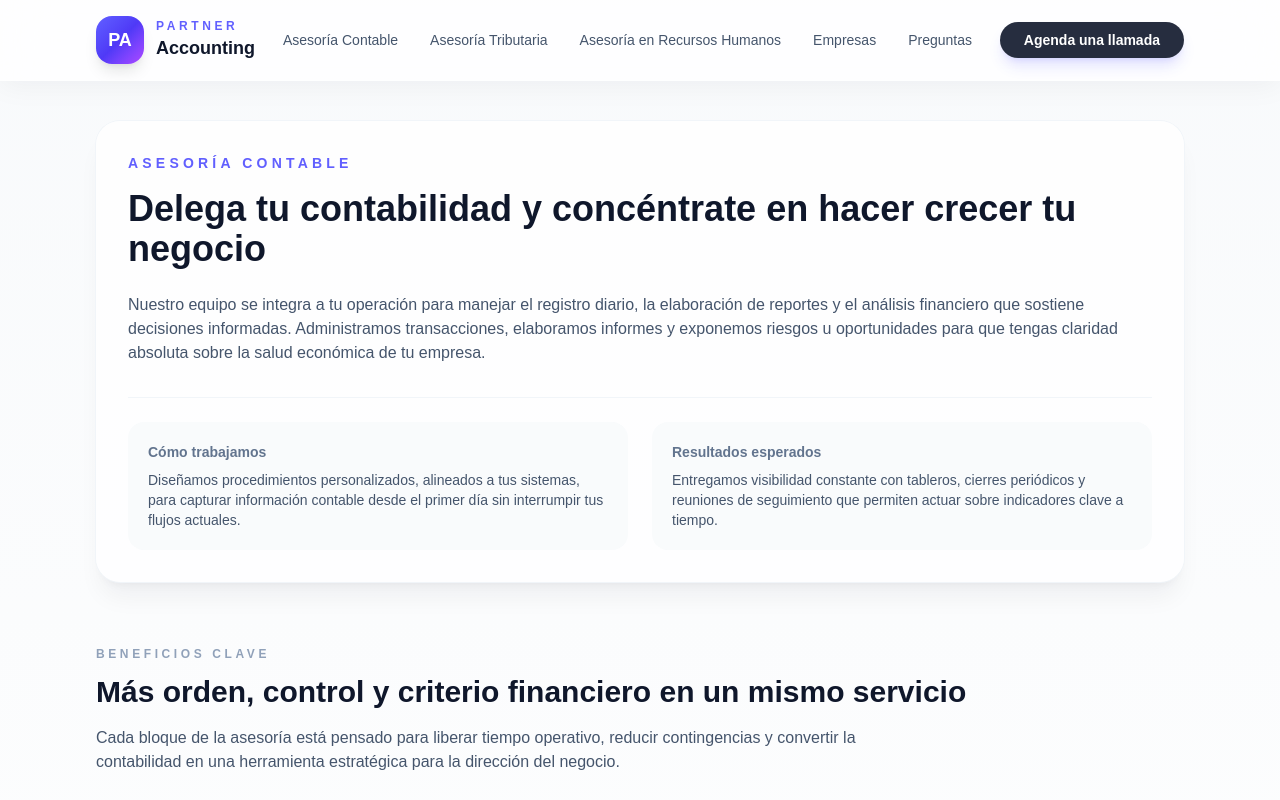
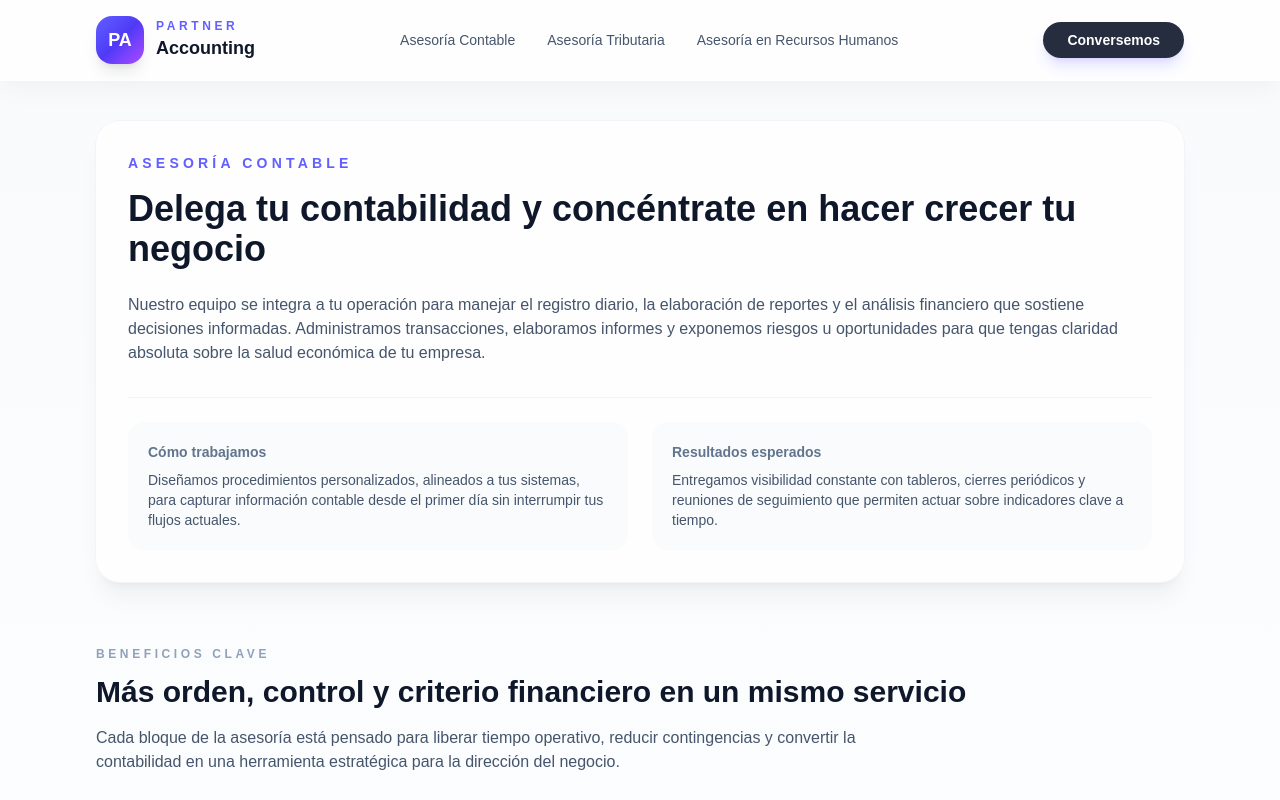
Before and after one commit to Dxeg0o/tupartnercontable, a Next.js app in the folder my-app/: page /asesoria-contable in a window 1280 px wide. Shown: the top 800 px of the page. Built offline with nearby package versions, Linux system fonts and the light colour scheme.

Commit message:
Update navbar links

```diff
--- a/my-app/src/app/components/Navigation.tsx
+++ b/my-app/src/app/components/Navigation.tsx
@@ -13,7 +13,7 @@ export function Navigation({ navigation }: NavigationProps) {
   return (
     <header className="sticky top-0 z-50 w-full border-b border-white/30 bg-white/80 shadow-[0_4px_30px_rgba(15,23,42,0.05)] backdrop-blur-xl">
       <div className="mx-auto flex max-w-6xl items-center justify-between px-6 py-4 lg:px-8">
-        <Link href="#inicio" className="flex items-center gap-3 text-slate-900 transition-colors hover:text-indigo-600">
+        <Link href="/" className="flex items-center gap-3 text-slate-900 transition-colors hover:text-indigo-600">
           <span className="flex h-12 w-12 items-center justify-center rounded-2xl bg-gradient-to-br from-indigo-500 via-indigo-600 to-purple-500 text-lg font-semibold text-white shadow-lg">
             PA
           </span>
@@ -41,7 +41,7 @@ export function Navigation({ navigation }: NavigationProps) {
             href="#contacto"
             className="hidden rounded-full bg-slate-900/90 px-6 py-2 text-sm font-semibold text-white shadow-lg shadow-indigo-500/20 transition-all hover:translate-y-0.5 hover:bg-slate-900 lg:inline-flex"
           >
-            Agenda una llamada
+            Conversemos
           </Link>
           <button
             className="inline-flex h-11 w-11 items-center justify-center rounded-full border border-slate-200 text-slate-500 transition-colors hover:border-indigo-200 hover:text-indigo-600 lg:hidden"
--- a/my-app/src/app/navigation.data.ts
+++ b/my-app/src/app/navigation.data.ts
@@ -2,6 +2,4 @@ export const landingNavigation = [
   { label: "Asesoría Contable", href: "asesoria-contable" },
   { label: "Asesoría Tributaria", href: "asesoria-tributaria" },
   { label: "Asesoría en Recursos Humanos", href: "asesoria-recursos-humanos" },
-  { label: "Empresas", href: "#empresas" },
-  { label: "Preguntas", href: "#faq" },
 ];
```
